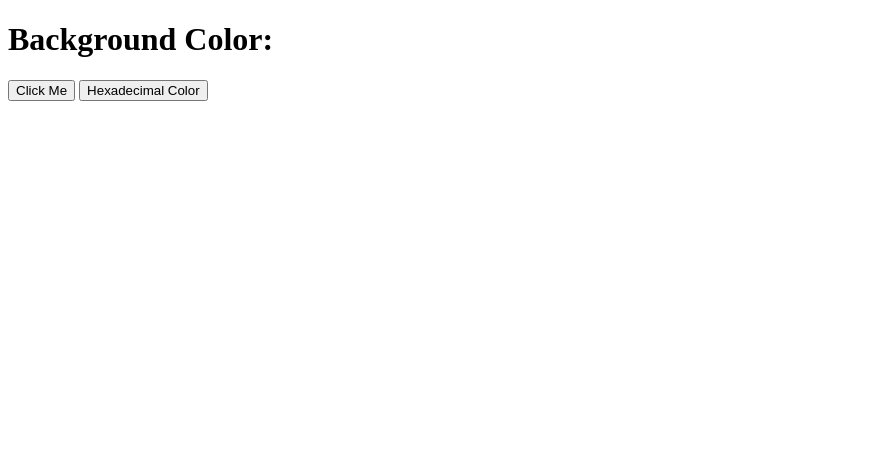
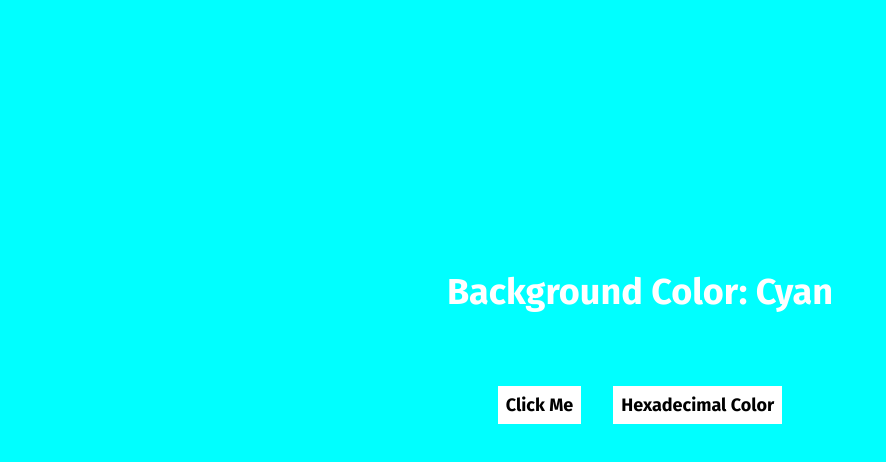
Before and after one commit to joanFaseDev/100-days-of-code-projects, a plain HTML site: page 1.ColorFlipper/index.html in a window 1280 px wide. Shown: the whole page, without its empty margins (0-886 px from the left). Drawn offline with Linux system fonts and the light colour scheme.

Commit message:
Added color system switch functions, logic to change font color based on overall background's color intensity & proper styling of the document

```diff
--- a/1.ColorFlipper/index.html
+++ b/1.ColorFlipper/index.html
@@ -8,9 +8,11 @@
     <link rel="stylesheet" href="./style.css">
 </head>
 <body>
-    <h1>Background Color: <span id="color-name"></span></h1>
-    <button id="click">Click Me</button>
-    <button id="hex-color">Hexadecimal Color</button>
+    <h1 id="heading">Background Color: <span id="color-name"></span></h1>
+    <div id="btns">
+        <button id="click">Click Me</button>
+        <button id="hex-color">Hexadecimal Color</button>
+    </div>
     <script type="module" src="./script.js"></script>
 </body>
 </html>
--- a/1.ColorFlipper/script.js
+++ b/1.ColorFlipper/script.js
@@ -2,48 +2,85 @@ import { CSS_COLOR_NAMES } from "./css-colors.js";
 
 const clickBtn = document.querySelector('#click');
 const colorSystemBtn = document.querySelector('#hex-color');
-
 const body = document.querySelector('body');
 const span = document.querySelector('span');
+const btns = document.querySelectorAll('button');
+
+let colorSystem = 'named color';
+
+initBackgroundColor();
 
 clickBtn.addEventListener('click', (evt) => {
-    const randomColor = pickRandomColorName();
+    const randomColor = pickRandomColor(colorSystem);
+    changeFontColor(randomColor);
     body.style.backgroundColor = randomColor;
     span.innerText = randomColor;
 });
 
+// Switch the actual color system (named or hex) and its button's label. Update the background's color value.
 colorSystemBtn.addEventListener('click', (evt) => {
-    const colorSystem = colorSystemBtn.textContent;
-    const colorValue = span.innerText;
-
-    switch (colorSystem)
-    {
-        case 'Hexadecimal Color':
-            const hexColor = CSS_COLOR_NAMES[colorValue];
-            span.innerText = hexColor;
+    let actualColor = span.innerText;
+    switch (colorSystem) {
+        case 'named color':
+            span.innerText = CSS_COLOR_NAMES[actualColor];
+            colorSystem = 'hexadecimal color';
             colorSystemBtn.textContent = 'Named Color';
             break;
 
-        case 'Named Color':
-            const namedColor = Object.keys(CSS_COLOR_NAMES).find((key) => CSS_COLOR_NAMES[key] === colorValue);
-            span.innerText = namedColor;
+        default:
+            span.innerText = Object.keys(CSS_COLOR_NAMES).find((key) => CSS_COLOR_NAMES[key] === actualColor);
+            colorSystem = 'named color';
             colorSystemBtn.textContent = 'Hexadecimal Color';
             break;
     }
 });
 
-function pickRandomColorName()
+// Depending of the color system selected, randomly pick a color from an array of named colors or hexadecimal colors
+function pickRandomColor(colorSystem)
 {
-    const colorsName = Object.keys(CSS_COLOR_NAMES);
+    const colorsName = (colorSystem === 'named color') ? Object.keys(CSS_COLOR_NAMES) : Object.values(CSS_COLOR_NAMES);
     const indexMin = 0;
-    const indexMax = colorsName.length - 1;
+    const indexMax = colorsName.length;
     const randomIndex = getRandomInt(indexMin, indexMax);
     return colorsName[randomIndex];
 }
 
+// Get a random integer between a minimum (inclusive) and maximum (exclusive) value
 function getRandomInt(minValue, maxValue)
 {
     const min = Math.ceil(minValue);
     const max = Math.floor(maxValue);
     return Math.floor(Math.random() * (max - min) + min);
 }
+
+// Choose a random background color every time the document is loaded
+function initBackgroundColor()
+{
+    const randomColor = pickRandomColor(colorSystem);
+    changeFontColor(randomColor);
+    body.style.backgroundColor = randomColor;
+    span.innerText = randomColor;
+}
+
+// Adapt the font color (black or white) to the overall intensity of the background color
+function changeFontColor(color)
+{
+    const hexColor = (colorSystem === 'hexadecimal color') ? color : CSS_COLOR_NAMES[color];
+    // Convert hexadecimal value into rgb ones by parsing them in base 16
+    const hexRed = hexColor.slice(1, 3);
+    const hexGreen = hexColor.slice(3, 5);
+    const hexBlue = hexColor.slice(5);
+
+    const red = parseInt(hexRed, 16);
+    const green = parseInt(hexGreen, 16);
+    const blue = parseInt(hexBlue, 16);
+
+    // Convert rgb values into grayscale ones then compute a weighted average of the red, green and blue values to get the overall intensity
+    const overallIntensity = Math.round(red * 0.299 + green * 0.587 + blue * 0.114);
+
+    body.style.color = (overallIntensity > 186) ? 'black' : 'white';
+    btns.forEach((btn) => {
+        btn.style.backgroundColor = body.style.color;
+        btn.style.color = (btn.style.backgroundColor === 'black') ? 'white' : 'black';
+    });
+}
--- a/1.ColorFlipper/style.css
+++ b/1.ColorFlipper/style.css
@@ -0,0 +1,59 @@
+@import url('https://fonts.googleapis.com/css2?family=Fira+Sans:ital,wght@0,400;0,700;0,900;1,700&display=swap');
+
+body {
+    box-sizing: border-box;
+    display: flex;
+    flex-direction: column;
+    justify-content: flex-end;
+    align-items: center;
+    row-gap: 3rem;
+    height: 50vh;
+    font-size: 16px;
+    font-family: 'Fira Sans', sans-serif;
+    margin: 1.5rem;
+}
+
+
+#heading {
+    text-align: center;
+}
+
+#btns {
+    display: flex;
+    flex-direction: column;
+    justify-content: center;
+    row-gap: 2rem;
+}
+
+button {
+    font-family: inherit;
+    font-size: inherit;
+    font-weight: bold;
+    padding: 0.5rem;
+    border: none;
+    transition: transform 0.5s cubic-bezier(0.34, 1.56, 0.64, 1);
+}
+
+button:hover {
+    transform: scale(1.2);
+}
+
+button:active {
+    transform: scale(1.1);
+}
+
+@media (min-width: 500px)
+{
+    body {
+        font-size: 18px;
+    }
+
+    #heading, #btns {
+        width: 60%;
+    }
+
+    #btns {
+        flex-direction: row;
+        column-gap: 2rem;
+    }
+}
```
Also changed, not shown: 1.ColorFlipper/README.md.
